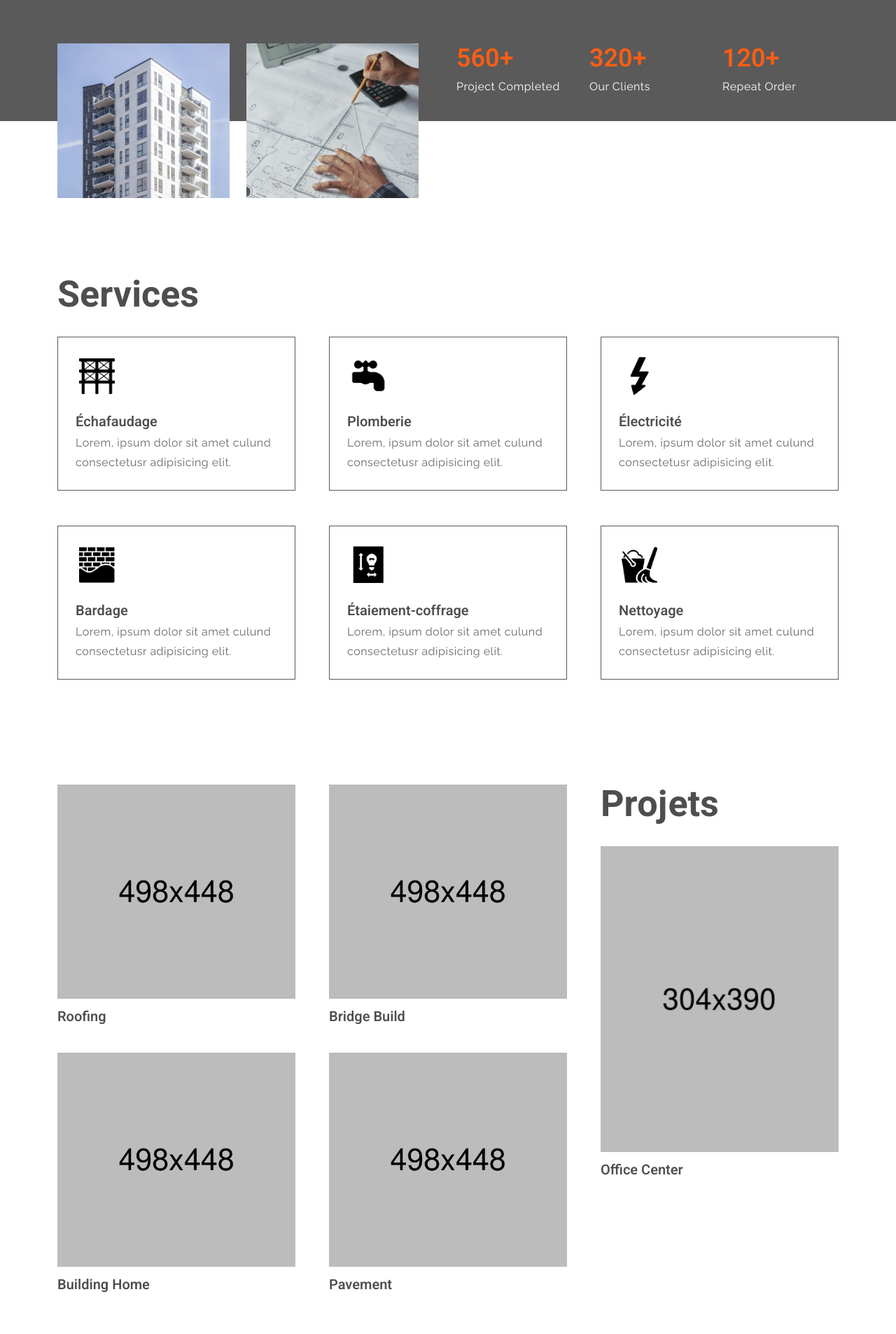
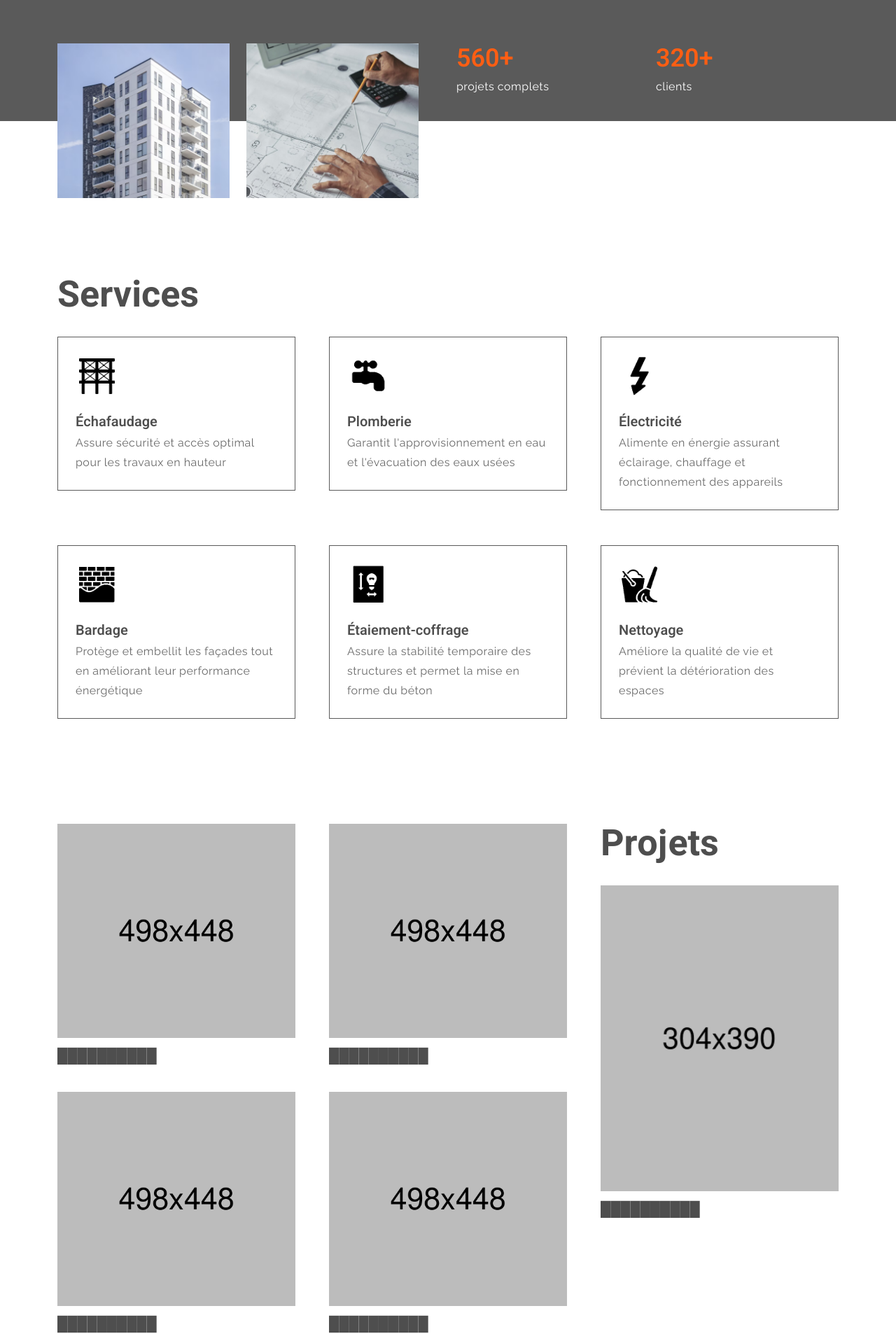
Before and after one commit to samimer95/idmbtpsiteweb, a plain HTML site: page index.html in a window 1280 px wide. Shown: the part 639-2545 px from the top of the page at 70% size. Drawn offline with Linux system fonts and the light colour scheme.

Commit message:
ajout de textes

```diff
--- a/index.html
+++ b/index.html
@@ -52,8 +52,8 @@
 					<div class="row align-items-center">
 						<div class="col-md col-sm-12 col-lg">
 							<div class="content-text">
-								<h1>We Are The Best Construction Services</h1>
-								<p>Lorem ipsum dolor sit amet consectetur adipisicing elit. Similique quae unde vitae hic impedit voluptate labore quam aliquam meta lunamoyo beuh kentoki.</p>
+								<h1>Construire l'avenir avec solidité et passion</h1>
+								<p>Pour des constructions durables, faites confiance à notre expertise.</p>
 							</div>
 						</div>
 						<div class="col-md col-lg">
@@ -75,15 +75,11 @@
 							<div class="row">
 								<div class="col">
 									<h4>560+</h4>
-									<p>Project Completed</p>
+									<p>projets complets</p>
 								</div>
 								<div class="col">
 									<h4>320+</h4>
-									<p>Our Clients</p>
-								</div>
-								<div class="col">
-									<h4>120+</h4>
-									<p>Repeat Order</p>
+									<p>clients</p>
 								</div>
 							</div>
 						</div>
@@ -103,42 +99,42 @@
 						<div class="content">
 							<img src="img/service1.png" alt="">
 							<h5>Échafaudage</h5>
-							<p>Lorem, ipsum dolor sit amet culund consectetusr adipisicing elit.</p>
+							<p>Assure sécurité et accès optimal pour les travaux en hauteur</p>
 						</div>
 					</div>
 					<div class="col-md-4">
 						<div class="content">
 							<img src="img/service2.png" alt="">
 							<h5>Plomberie</h5>
-							<p>Lorem, ipsum dolor sit amet culund consectetusr adipisicing elit.</p>
+							<p>Garantit l'approvisionnement en eau et l'évacuation des eaux usées</p>
 						</div>
 					</div>
 					<div class="col-md-4">
 						<div class="content">
 							<img src="img/service3.png" alt="">
 							<h5>Électricité</h5>
-							<p>Lorem, ipsum dolor sit amet culund consectetusr adipisicing elit.</p>
+							<p>Alimente en énergie assurant éclairage, chauffage et fonctionnement des appareils</p>
 						</div>
 					</div>
 					<div class="col-md-4">
 						<div class="content">
 							<img src="img/service4.png" alt="">
 							<h5>Bardage</h5>
-							<p>Lorem, ipsum dolor sit amet culund consectetusr adipisicing elit.</p>
+							<p>Protège et embellit les façades tout en améliorant leur performance énergétique</p>
 						</div>
 					</div>
 					<div class="col-md-4">
 						<div class="content">
 							<img src="img/service5.png" alt="">
 							<h5>Étaiement-coffrage</h5>
-							<p>Lorem, ipsum dolor sit amet culund consectetusr adipisicing elit.</p>
+							<p>Assure la stabilité temporaire des structures et permet la mise en forme du béton</p>
 						</div>
 					</div>
 					<div class="col-md-4">
 						<div class="content">
 							<img src="img/service6.png" alt="">
 							<h5>Nettoyage</h5>
-							<p>Lorem, ipsum dolor sit amet culund consectetusr adipisicing elit.</p>
+							<p>Améliore la qualité de vie et prévient la détérioration des espaces</p>
 						</div>
 					</div>
 				</div>
@@ -155,13 +151,13 @@
 							<a href="img/project2.png" class="image-popup">
 								<img src="img/project2.png" alt="">
 							</a>
-							<h5>Roofing</h5>
+							<h5>██████████</h5>
 						</div>
 						<div class="content">
 							<a href="img/project3.png" class="image-popup">
 								<img src="img/project3.png" alt="">
 							</a>
-							<h5>Building Home</h5>
+							<h5>██████████</h5>
 						</div>
 					</div>
 					<div class="col-md col-sm-6">
@@ -169,13 +165,13 @@
 							<a href="img/project4.png" class="image-popup">
 								<img src="img/project4.png" alt="">
 							</a>
-							<h5>Bridge Build</h5>
+							<h5>██████████</h5>
 						</div>
 						<div class="content">
 							<a href="img/project5.png" class="image-popup">
 								<img src="img/project5.png" alt="">
 							</a>
-							<h5>Pavement</h5>
+							<h5>██████████</h5>
 						</div>
 					</div>
 					<div class="col-md">
@@ -184,7 +180,7 @@
 						<a href="img/project1.png" class="image-popup">
 								<img src="img/project1.png" alt="">
 							</a>
-						<h5>Office Center</h5>
+						<h5>██████████</h5>
 					</div>
 				</div>
 			</div>
@@ -215,15 +211,15 @@
 							<div class="col">
 								<div class="icon"><i class="la la-envelope"></i></div>
 								<div class="text">
-									<h5>Adresse E-mail</h5>
-									<span>[lorem@ipsum.fr]</span>
+									<h5>Adresse e-mail</h5>
+									<span>███████████████</span>
 								</div>
 							</div>
 							<div class="col">
 								<div class="icon"><i class="la la-phone"></i></div>
 								<div class="text">
 									<h5>Numéro de téléphone</h5>
-									<span>[00 00 00 00 00]</span>
+									<span>██████████████</span>
 								</div>
 							</div>
 						</div>
@@ -233,20 +229,6 @@
 		</div>
 		<!-- end contact -->
 
-		<!-- footer -->
-		<footer>
-			<div class="container">
-				<div class="row">
-					<div class="col-md col-sm-6">
-						<div class="cp">
-							<span> Copyright © All Right Reserved </span>
-						</div>
-					</div>
-				</div>
-			</div>
-		</footer>
-		<!-- end footer -->
-
 		<!-- script -->
 		<script src="js/jquery.min.js"></script>
 		<script src="js/bootstrap.bundle.min.js"></script>
@@ -255,6 +237,5 @@
 		<script src="js/swiper.min.js"></script>
 		<script src="js/main.js"></script>
 
-
 	</body>
 </html>
```
Also changed, not shown: img/logo.png.
